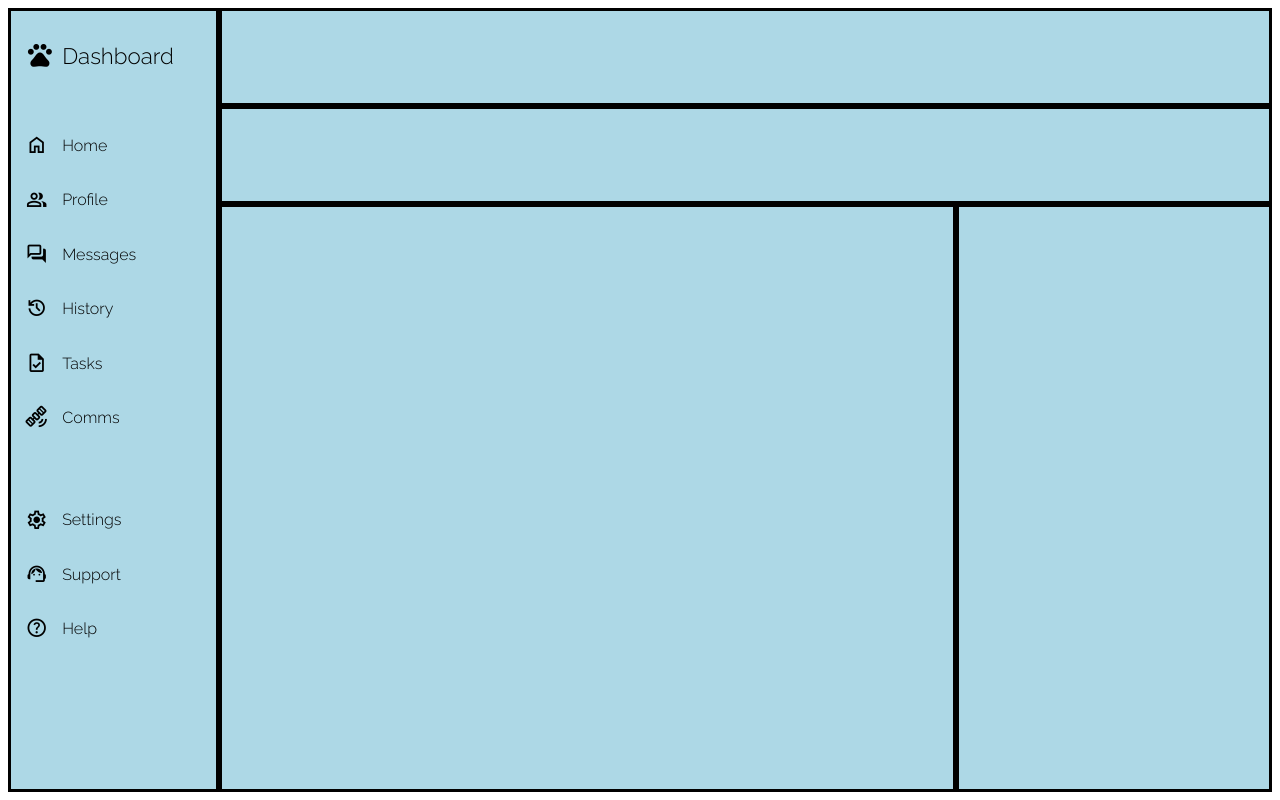
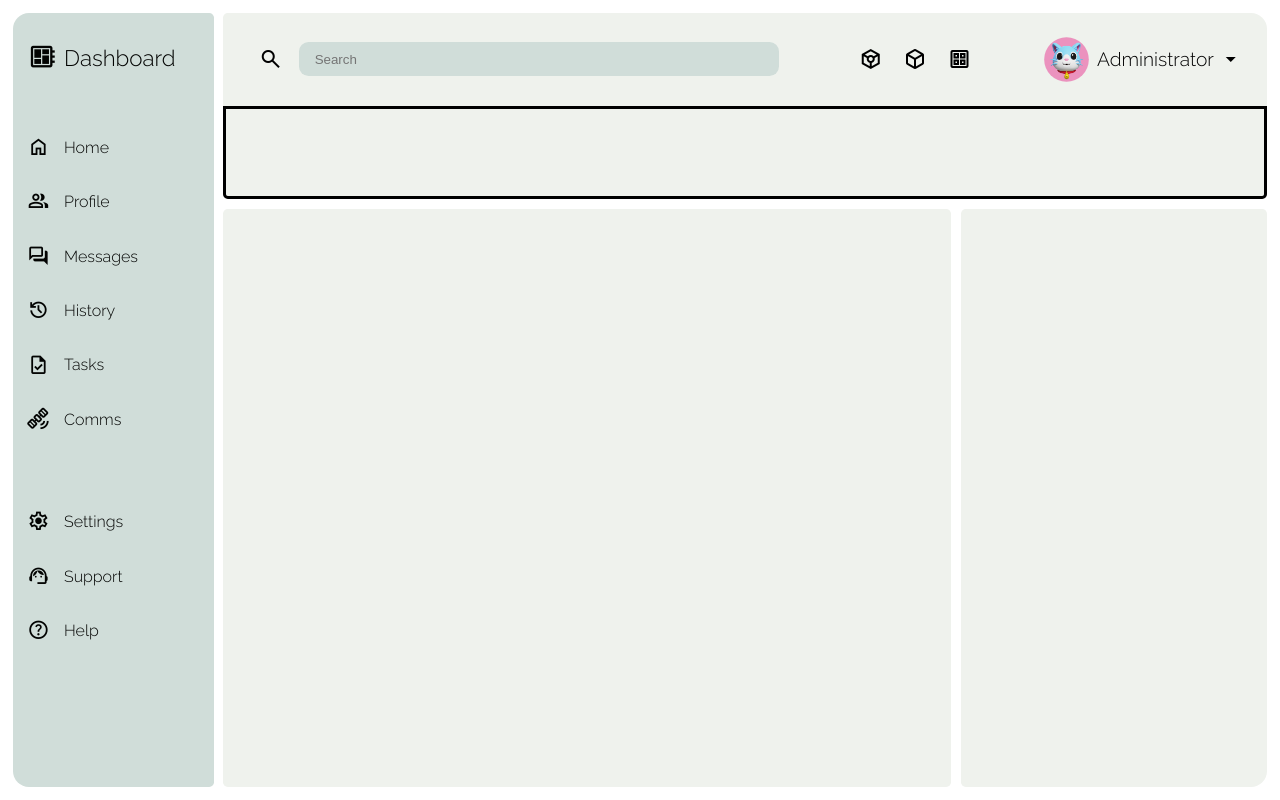
Before and after one commit to SayfSahaf/dashboard-mockup, a plain HTML site: page index.html in a window 1280 px wide. Drawn offline with nearby package versions, Linux system fonts and the light colour scheme.

Commit message:
finish upper navbar

```diff
--- a/index.html
+++ b/index.html
@@ -16,7 +16,7 @@
             <div id="sidebar-s1">
                 <div class="sidebar-logo">
                     <span class="material-symbols-outlined">
-                        pets
+                        empty_dashboard
                         </span>
                     <div>Dashboard</div>
                 </div>
@@ -79,7 +79,32 @@
             </div>
         </div>
         <div id="upper-nav">
-
+            <div id="searchbar">
+                <span class="material-symbols-outlined">
+                    search
+                </span>
+                <div><input type="text" placeholder="Search"></div>
+            </div>
+            <div id="un-icons">
+                <span class="material-symbols-outlined">
+                    token
+                </span>
+                <span class="material-symbols-outlined">
+                    deployed_code
+                </span>
+                <span class="material-symbols-outlined">
+                    cards
+                </span>
+            </div>
+            <div id="un-profile">
+                <img src="./8843434.jpg" alt="profile pic">
+                <div>
+                    Administrator
+                </div>
+                <span class="material-symbols-outlined">
+                    arrow_drop_down
+                </span>
+            </div>
         </div>
         <div id="lower-nav">
 
--- a/style.css
+++ b/style.css
@@ -1,35 +1,109 @@
 .container {
     display: inline-grid;
-    background-color: lightblue;
     height: 98vh;
     width: 100%;
     grid-template-rows: repeat(8, 1fr);
     grid-template-columns: repeat(12, 1fr);
 }
 
-#sidebar, #upper-nav,#lower-nav, #main-board, #side-board {
-    border: solid black;
+#upper-nav {
+    grid-area: 1 / 3 / 2 / 13;
+    background-color: #eff2ed;
+    margin-top: 0.3rem;
+    margin-left: 0.3rem;
+    margin-right: 0.3rem;
+    border-top-left-radius: 0.3rem;
+    border-top-right-radius: 1rem;
+
+    display: flex;
+    flex-direction: row;
 }
 
-#upper-nav {
-    grid-area: 1 / 3 / 2 / 13;
+#searchbar {
+    display: flex;
+    flex-direction: row;
+    align-items: center;
+    padding-top: 1rem;
+    padding-bottom: 1rem;
+    gap: 1rem;
+    margin-left: 2.2rem;
+    margin-right: 2.2rem;
+
+}
+
+input[type=text] {
+    width: 35vw;
+    padding-left: 1rem;
+    padding-right: 1rem;
+    padding-top: 0.6rem;
+    padding-bottom: 0.6rem;
+    border: none;
+    background-color: #d0ddd9;
+    border-radius: 0.6rem;
+}
+
+#un-icons {
+    display: flex;
+    flex-direction: row;
+    align-items: center;
+    width: 12vw;
+    justify-content: space-evenly;
+    margin: auto;
+}
+
+#un-profile {
+    display: flex;
+    flex-direction: row;
+    justify-content: space-around;
+    align-items: center;
+    margin: auto;
+    font-family: 'Raleway', sans-serif;
+    font-size: 1.2rem;
+    gap: 0.3rem;
+}
+
+#un-profile > img {
+    width: 45px;
+    height: 45px;
+    border-radius: 50px;
+    padding: 0.2rem;
 }
 
 #lower-nav {
     grid-area: 2 / 3 / 3 / 13;
+    background-color: #eff2ed;
+    margin-bottom: 0.3rem;
+    margin-left: 0.3rem;
+    margin-right: 0.3rem;
+    border-bottom-right-radius: 0.3rem;
+    border-bottom-left-radius: 0.3rem;
+    border: solid black;
 }
 
 #sidebar {
     grid-area: 1 / 1 / 9 / 3;
-    font-family: 'Raleway', sans-serif;;
+    font-family: 'Raleway', sans-serif;
+    background-color: #d0ddd9;
+    margin: 0.3rem;
+    border-radius: 0.3rem;
+    border-top-left-radius: 1rem;
+    border-bottom-left-radius: 1rem;
+    color: #020302;
 }
 
 #main-board {
     grid-area: 3 / 3 / 9 / 10;
+    background-color: #eff2ed;
+    margin: 0.3rem;
+    border-radius: 0.3rem;
 }
 
 #side-board {
-    grid-area: 3 / 10 / 9 / 13
+    grid-area: 3 / 10 / 9 / 13;
+    background-color: #eff2ed;
+    margin: 0.3rem;
+    border-radius: 0.3rem;
+    border-bottom-right-radius: 1rem;
 }
 
 .sidebar-logo{
```
Also changed, not shown: 8843434.jpg (added), 1 other file.
